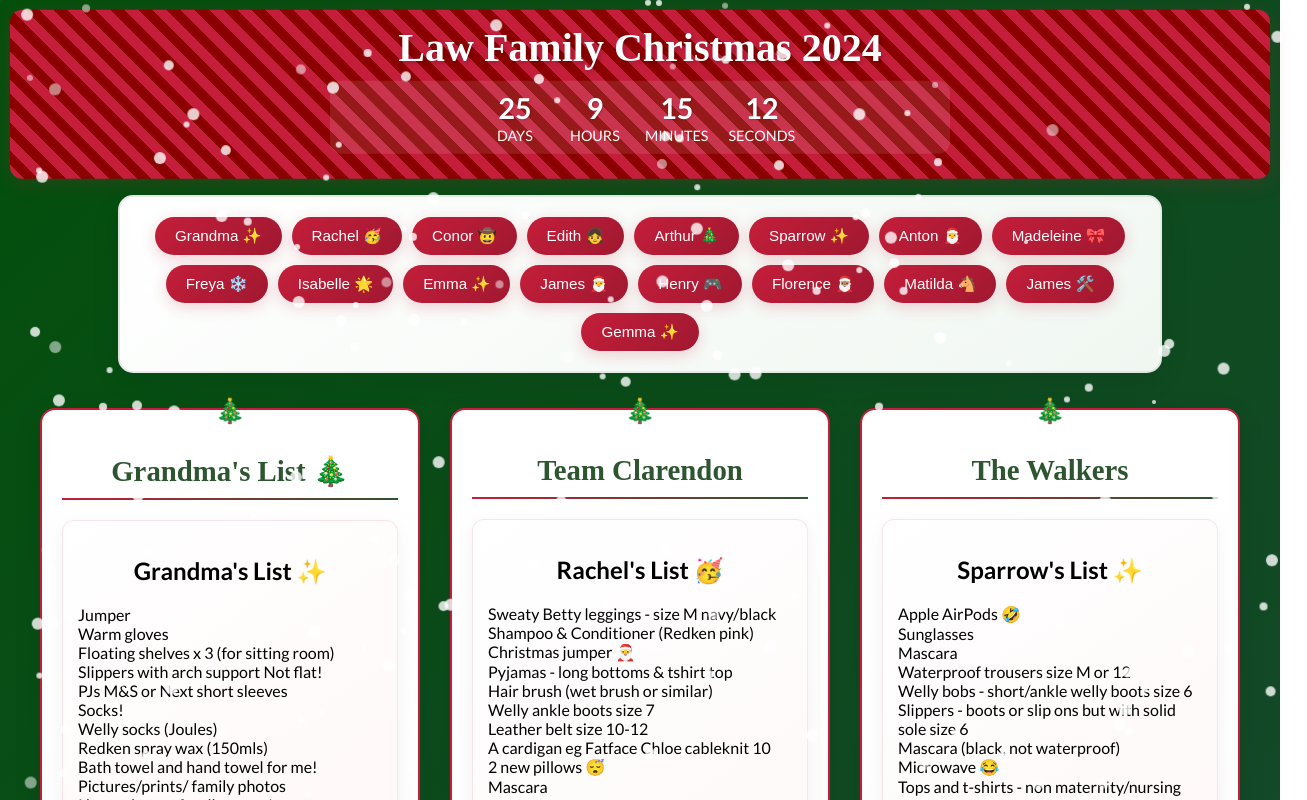
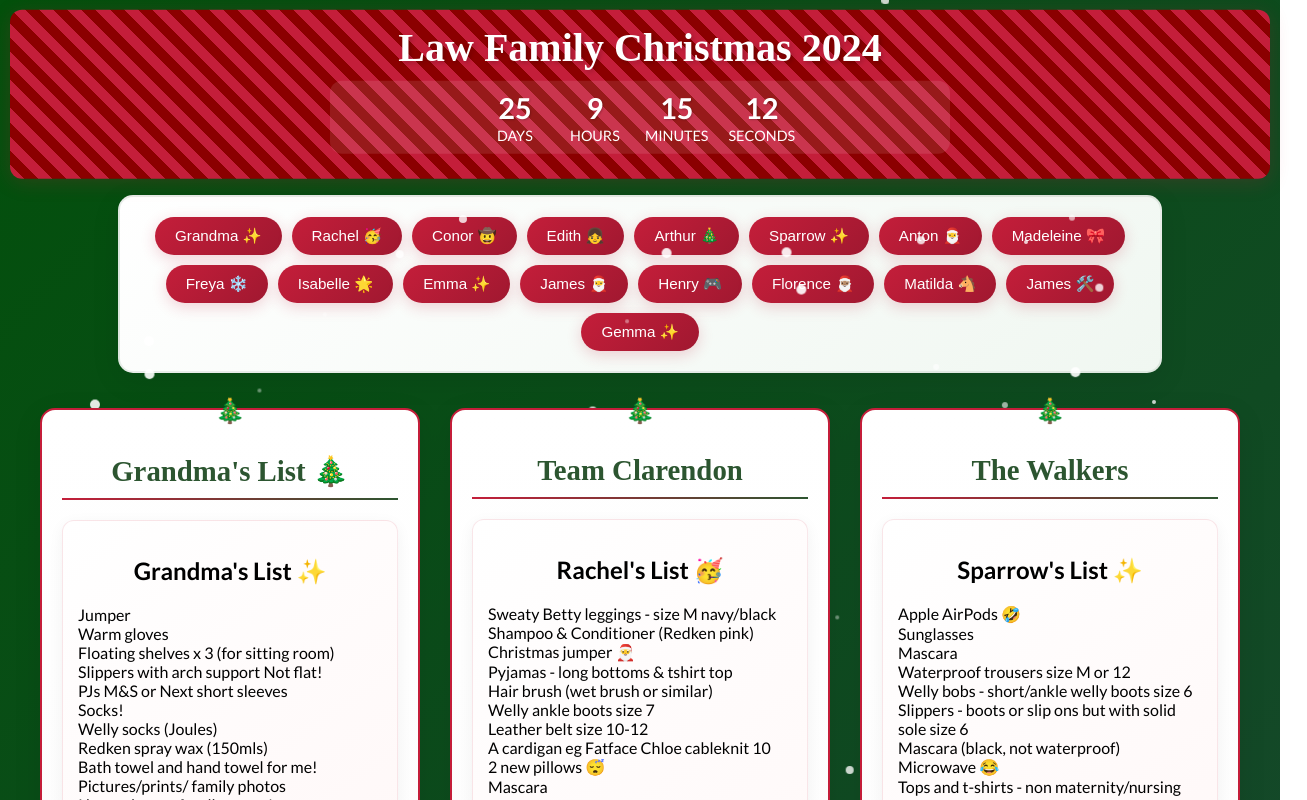
Before and after one commit to James1Law/lawchristmas2024v2, a React (Create React App) app: page / in a window 1280 px wide. Shown: the top 800 px of the page, 1307 px wide, since content can reach past the window. Built offline with nearby package versions, Linux system fonts and the light colour scheme; a web font is replaced by a local one.

Commit message:
snow fixes

```diff
--- a/src/App.css
+++ b/src/App.css
@@ -35,6 +35,8 @@ li {
   border-radius: 12px;
   box-shadow: 0 4px 20px rgba(196, 30, 58, 0.2);
   color: rgb(255, 255, 255);
+  position: relative;
+  z-index: 1;
 }
 
 .App-header h1 {
@@ -61,6 +63,8 @@ li {
   display: grid;
   grid-template-columns: repeat(auto-fit, minmax(300px, 1fr));
   gap: 30px;
+  position: relative;
+  z-index: 1;
 }
 
 .family-section {
@@ -72,6 +76,7 @@ li {
   border: 2px solid #c41e3a;
   background: linear-gradient(to bottom, white 0%, #f8f8f8 100%);
   position: relative;
+  z-index: 1;
 }
 
 .family-section:hover {
--- a/src/App.js
+++ b/src/App.js
@@ -38,6 +38,7 @@ function App() {
           </div>
         ))}
       </div>
+      <div className="christmas-star-bottom">⭐</div>
       <ScrollToTop />
     </div>
   );
--- a/src/components/Snow.jsx
+++ b/src/components/Snow.jsx
@@ -2,21 +2,21 @@ import React from 'react';
 import '../styles/Snow.css';
 
 const Snow = () => {
-  const getRandomPosition = () => {
-    return {
-      left: `${Math.random() * 100}%`,
-      animationDuration: `${Math.random() * 10 + 5}s`,
-      animationDelay: `-${Math.random() * 5}s`
-    };
-  };
+  console.log('Snow component rendered');
+
+  const getRandomStyles = () => ({
+    left: `${Math.random() * 100}%`,
+    animationDuration: `${Math.random() * 3 + 2}s`,  // Random duration between 2-5s
+    animationDelay: `-${Math.random() * 2}s`  // Random start time
+  });
 
   return (
     <div className="snow-container">
-      {[...Array(250)].map((_, index) => (
+      {[...Array(50)].map((_, index) => (  // Increased to 50 snowflakes
         <div
           key={index}
           className="snow"
-          style={getRandomPosition()}
+          style={getRandomStyles()}
         />
       ))}
     </div>
--- a/src/styles/Christmas.css
+++ b/src/styles/Christmas.css
@@ -21,3 +21,17 @@
 .floating {
     animation: float 3s ease-in-out infinite;
 }
+
+.christmas-star-bottom {
+    display: block;
+    text-align: center;
+    font-size: 40px;
+    padding: 20px 0;
+    animation: starPulse 2s infinite;
+}
+
+@keyframes starPulse {
+    0% { transform: scale(1); opacity: 1; }
+    50% { transform: scale(1.2); opacity: 0.8; }
+    100% { transform: scale(1); opacity: 1; }
+}
--- a/src/styles/Snow.css
+++ b/src/styles/Snow.css
@@ -5,59 +5,46 @@
   right: 0;
   bottom: 0;
   pointer-events: none;
-  z-index: 1;
+  z-index: 0;
 }
 
 .snow {
-  position: fixed;
-  width: 10px;
-  height: 10px;
-  background: white;
+  position: absolute;
+  width: 8px;
+  height: 8px;
+  background: #ffffff;
   border-radius: 50%;
   opacity: 0.8;
-  animation: fall linear infinite;
-  left: random(100%);
+  animation: snowfall linear infinite;
 }
 
-@keyframes fall {
+@keyframes snowfall {
   0% {
-    transform: translateY(-100vh) translateX(0);
-    left: random(100%);
+    transform: translateY(-10px) translateX(0);
+  }
+  50% {
+    transform: translateY(50vh) translateX(20px);
   }
   100% {
-    transform: translateY(100vh) translateX(20px);
-    left: random(100%);
+    transform: translateY(100vh) translateX(0);
   }
 }
 
-/* Create different speeds and delays for each snowflake */
-.snow:nth-child(odd) {
-  width: 8px;
-  height: 8px;
-  animation-duration: 15s;
-  animation-delay: -7s;
-  left: random(100%);
+/* Add variety to snowflakes */
+.snow:nth-child(2n) {
+  width: 6px;
+  height: 6px;
+  opacity: 0.6;
 }
 
 .snow:nth-child(3n) {
-  width: 6px;
-  height: 6px;
-  animation-duration: 10s;
-  animation-delay: -3s;
-  left: random(100%);
+  width: 4px;
+  height: 4px;
+  opacity: 0.4;
 }
 
-.snow:nth-child(3n + 1) {
-  width: 12px;
-  height: 12px;
-  animation-duration: 20s;
-  animation-delay: -5s;
-  left: random(100%);
+.snow:nth-child(4n) {
+  width: 10px;
+  height: 10px;
+  opacity: 0.9;
 }
-
-.snow:nth-child(7n) {
-  opacity: 0.5;
-  animation-duration: 12s;
-  animation-delay: -1s;
-  left: random(100%);
-}
```
